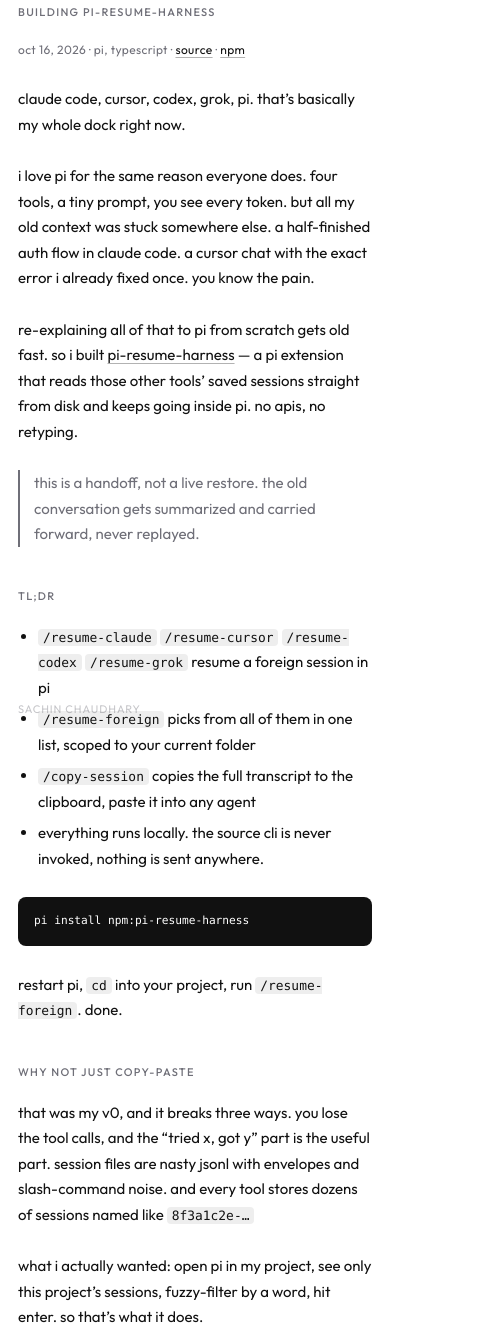
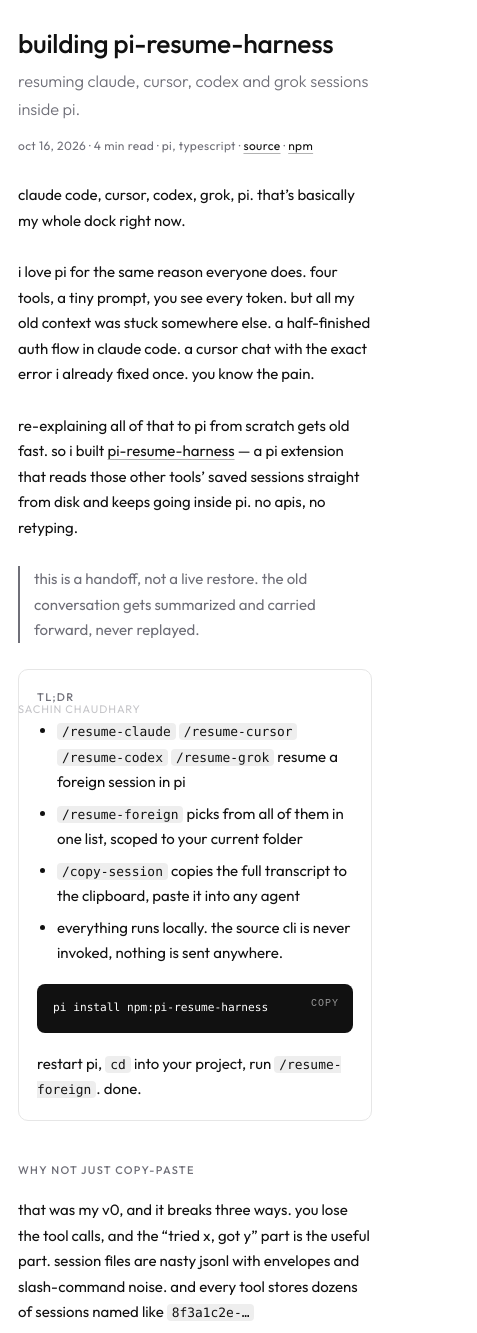
Before and after one commit to SachinD6/sxch.dev, a website: page public/writings/pi-resume-harness/index.html in a window 390 px wide. Shown: the part 109-1442 px from the top of the page, 477 px wide, since content can reach past the window. Drawn offline with Linux system fonts and the light colour scheme.

Commit message:
post: polish pi-resume-harness page ui + seo
visible title hero, tldr card, copy buttons on code blocks,
mobile-safe table, canonical + og/twitter cards + blogposting
schema.

```diff
--- a/public/writings/pi-resume-harness/index.html
+++ b/public/writings/pi-resume-harness/index.html
@@ -9,6 +9,18 @@
   <link rel="preconnect" href="https://fonts.gstatic.com" crossorigin>
   <link href="https://fonts.googleapis.com/css2?family=Outfit:wght@300;400;500&display=swap" rel="stylesheet">
   <link rel="stylesheet" href="/style.css">
+  <link rel="canonical" href="https://sxch.dev/writings/pi-resume-harness/">
+  <meta name="theme-color" content="#ffffff">
+  <meta property="og:type" content="article">
+  <meta property="og:site_name" content="Sachin Chaudhary">
+  <meta property="og:title" content="building pi-resume-harness · Sachin Chaudhary">
+  <meta property="og:description" content="resume claude code, cursor, codex and grok sessions inside pi. how pi-resume-harness reads local session stores and carries context forward.">
+  <meta property="og:url" content="https://sxch.dev/writings/pi-resume-harness/">
+  <meta property="article:published_time" content="2026-10-16">
+  <meta property="article:author" content="Sachin Chaudhary">
+  <meta name="twitter:card" content="summary">
+  <meta name="twitter:title" content="building pi-resume-harness · Sachin Chaudhary">
+  <meta name="twitter:description" content="resume claude code, cursor, codex and grok sessions inside pi. how pi-resume-harness reads local session stores and carries context forward.">
   <style>
     .post ul, .post ol { margin: 0 0 26px 20px; }
     .post li { margin-bottom: 6px; }
@@ -58,7 +70,72 @@
       color: var(--muted);
     }
     .post blockquote p { margin-bottom: 0; }
+    .title {
+      font-size: 1.65rem;
+      font-weight: 500;
+      letter-spacing: -0.01em;
+      line-height: 1.25;
+      margin: 30px 0 8px;
+    }
+    .subtitle {
+      color: var(--muted);
+      font-weight: 300;
+      font-size: 1.02rem;
+      margin-bottom: 12px;
+    }
+    .tldr {
+      border: 1px solid var(--rule);
+      border-radius: 10px;
+      padding: 18px;
+      margin-bottom: 26px;
+    }
+    .tldr-label {
+      font-size: 11px;
+      letter-spacing: 0.12em;
+      text-transform: uppercase;
+      color: var(--muted);
+      font-weight: 500;
+      margin-bottom: 12px;
+    }
+    .tldr ul { margin-bottom: 18px; }
+    .tldr pre { margin-bottom: 18px; }
+    .tldr > :last-child { margin-bottom: 0; }
+    .table-wrap { overflow-x: auto; margin-bottom: 26px; }
+    .table-wrap table { margin-bottom: 0; min-width: 520px; }
+    .post pre { position: relative; padding-right: 76px; }
+    .copy-btn {
+      position: absolute;
+      top: 10px;
+      right: 12px;
+      background: transparent;
+      border: 0;
+      padding: 4px 2px;
+      font-family: inherit;
+      font-size: 10px;
+      letter-spacing: 0.1em;
+      text-transform: uppercase;
+      color: inherit;
+      opacity: 0.55;
+      cursor: pointer;
+    }
+    .copy-btn:hover {
+      opacity: 1;
+      text-decoration: underline;
+      text-underline-offset: 3px;
+    }
+    .post .links { margin-top: 34px; }
   </style>
+  <script type="application/ld+json">
+  {
+    "@context": "https://schema.org",
+    "@type": "BlogPosting",
+    "headline": "building pi-resume-harness",
+    "description": "resume claude code, cursor, codex and grok sessions inside pi. how pi-resume-harness reads local session stores and carries context forward.",
+    "datePublished": "2026-10-16",
+    "author": { "@type": "Person", "name": "Sachin Chaudhary", "url": "https://sxch.dev/" },
+    "mainEntityOfPage": { "@type": "WebPage", "@id": "https://sxch.dev/writings/pi-resume-harness/" }
+  }
+  </script>
   <script>
     (function () {
       var saved = localStorage.getItem("theme");
@@ -69,15 +146,17 @@
   </script>
 </head>
 <body>
-  <h1 class="sr-only">building pi-resume-harness</h1>
   <button id="theme-toggle" type="button" aria-label="Toggle color theme">dark</button>
 
   <main class="post">
+  <article>
     <p class="links"><a href="/">back</a></p>
 
-    <p class="label">building pi-resume-harness</p>
+    <h1 class="title">building pi-resume-harness</h1>
 
-    <p class="meta">oct 16, 2026 &middot; pi, typescript &middot; <a href="https://github.com/SachinD6/pi-resume-harness">source</a> &middot; <a href="https://www.npmjs.com/package/pi-resume-harness">npm</a></p>
+    <p class="subtitle">resuming claude, cursor, codex and grok sessions inside pi.</p>
+
+    <p class="meta"><time datetime="2026-10-16">oct 16, 2026</time> &middot; 4 min read &middot; pi, typescript &middot; <a href="https://github.com/SachinD6/pi-resume-harness">source</a> &middot; <a href="https://www.npmjs.com/package/pi-resume-harness">npm</a></p>
 
     <p>
       claude code, cursor, codex, grok, pi. that&rsquo;s basically my whole
@@ -100,9 +179,10 @@
 
     <blockquote><p>this is a handoff, not a live restore. the old conversation gets summarized and carried forward, never replayed.</p></blockquote>
 
-    <p class="label">tl;dr</p>
+    <div class="tldr">
+      <p class="tldr-label">tl;dr</p>
 
-    <ul>
+      <ul>
       <li><code>/resume-claude</code> <code>/resume-cursor</code> <code>/resume-codex</code> <code>/resume-grok</code> resume a foreign session in pi</li>
       <li><code>/resume-foreign</code> picks from all of them in one list, scoped to your current folder</li>
       <li><code>/copy-session</code> copies the full transcript to the clipboard, paste it into any agent</li>
@@ -111,7 +191,8 @@
 
     <pre><code>pi install npm:pi-resume-harness</code></pre>
 
-    <p>restart pi, <code>cd</code> into your project, run <code>/resume-foreign</code>. done.</p>
+      <p>restart pi, <code>cd</code> into your project, run <code>/resume-foreign</code>. done.</p>
+    </div>
 
     <p class="label">why not just copy-paste</p>
 
@@ -132,6 +213,7 @@
 
     <p>each command just reads that tool&rsquo;s local store. that&rsquo;s it.</p>
 
+    <div class="table-wrap">
     <table>
       <tr><th>command</th><th>store it reads</th></tr>
       <tr><td><code>/resume-claude</code></td><td><code>~/.claude/projects/&lt;slug&gt;/*.jsonl</code></td></tr>
@@ -139,6 +221,7 @@
       <tr><td><code>/resume-codex</code></td><td><code>~/.codex/sessions/**/rollout-*.jsonl</code></td></tr>
       <tr><td><code>/resume-grok</code></td><td><code>~/.grok/sessions/&lt;cwd&gt;/&lt;id&gt;/chat_history.jsonl</code></td></tr>
     </table>
+    </div>
 
     <p>only sessions belonging to your current folder are listed. subfolders and the parent project count; <code>$HOME</code> never matches everything &mdash; learned that one the hard way.</p>
 
@@ -209,10 +292,43 @@ pi install "$PWD"</code></pre>
     </p>
 
     <p class="bye">thanks for reading.</p>
+
+    <p class="links"><a href="/">back</a> <a href="https://github.com/SachinD6/pi-resume-harness">source</a></p>
+  </article>
   </main>
 
   <span class="byline">sachin chaudhary</span>
 
   <script src="/theme.js" defer></script>
+  <script>
+    (function () {
+      document.querySelectorAll(".post pre").forEach(function (pre) {
+        var btn = document.createElement("button");
+        btn.type = "button";
+        btn.className = "copy-btn";
+        btn.textContent = "copy";
+        btn.setAttribute("aria-label", "copy code to clipboard");
+        btn.addEventListener("click", function () {
+          var code = pre.querySelector("code").innerText;
+          function done() {
+            btn.textContent = "copied";
+            setTimeout(function () { btn.textContent = "copy"; }, 1500);
+          }
+          if (navigator.clipboard && navigator.clipboard.writeText) {
+            navigator.clipboard.writeText(code).then(done, done);
+          } else {
+            var ta = document.createElement("textarea");
+            ta.value = code;
+            document.body.appendChild(ta);
+            ta.select();
+            try { document.execCommand("copy"); } catch (e) {}
+            document.body.removeChild(ta);
+            done();
+          }
+        });
+        pre.appendChild(btn);
+      });
+    })();
+  </script>
 </body>
 </html>
```
